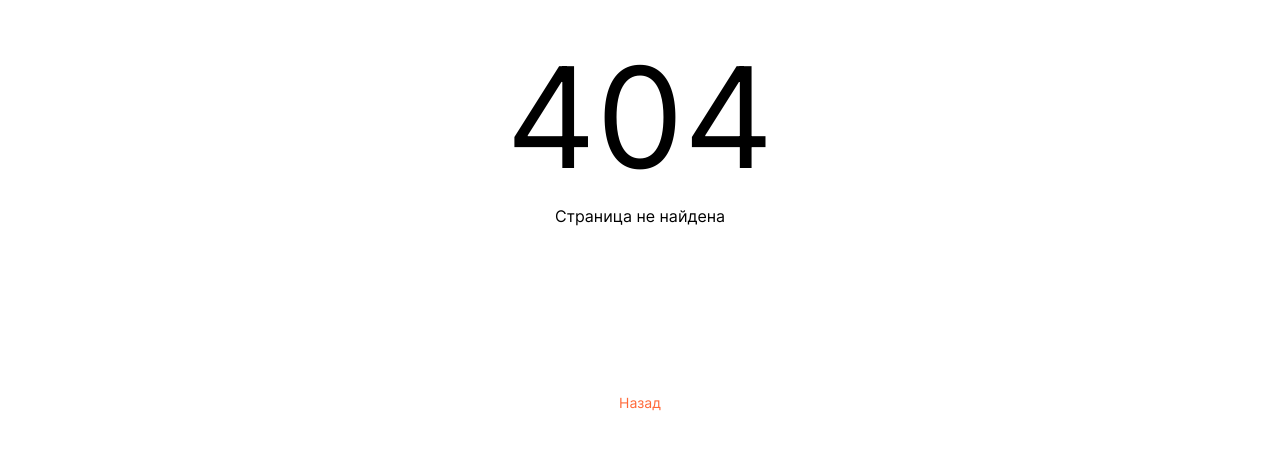
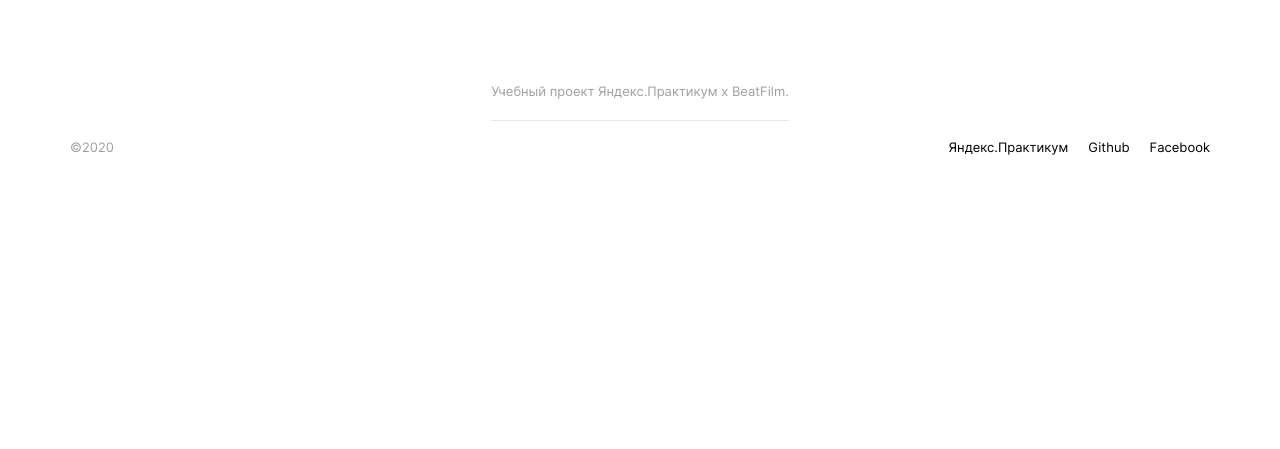
Before and after one commit to 418code/movies-explorer-frontend, a React app: page /footer in a window 1280 px wide. Before the commit this address had no page. Shown: the part 261-710 px from the top of the page. Built offline with nearby package versions, Linux system fonts and the light colour scheme.

Commit message:
feat: add Footer component

```diff
--- a/src/components/App/App.js
+++ b/src/components/App/App.js
@@ -2,6 +2,7 @@ import { useState, useContext } from 'react';
 import { Routes, Route, Navigate } from 'react-router-dom';
 import { CurrentUserContext } from '../../contexts/CurrentUserContext';
 import NotFound from '../NotFound/NotFound';
+import Footer from '../Footer/Footer';
 
 function App() {
 
@@ -13,6 +14,7 @@ function App() {
     <CurrentUserContext.Provider value={currentUser}>
       <div className="App body__element">
         <Routes>
+          <Route path="footer" element={<Footer />}/>
           <Route path="*" element={<NotFound />}/>
         </Routes>
       </div>
--- a/src/components/App/__link/App__link.css
+++ b/src/components/App/__link/App__link.css
@@ -1,4 +1,5 @@
 .App__link {
   font-weight: 400;
   text-decoration: none;
+  color: #000;
 }
--- /dev/null
+++ b/src/components/App/__link/_position/App__link_position_footer.css
@@ -0,0 +1,12 @@
+.App__link_position_footer {
+  display: block;
+  font-size: 12px;
+  line-height: 15px;
+}
+
+@media (min-width: 768px) {
+  .App__link_position_footer {
+    font-size: 13px;
+    line-height: 16px;
+  }
+}
--- /dev/null
+++ b/src/components/Footer/Footer.css
@@ -0,0 +1,22 @@
+.Footer {
+  font-family: 'Inter', Arial, sans-serif;
+  min-height: 270px;
+  width: 100%;
+  display: inline-grid;
+  grid-template-rows: 115px 129px 15px;
+  grid-template-columns: 1fr;
+  justify-items: center;
+  align-items: center;
+  grid-template-areas:
+    "text"
+    "links"
+    "copy";
+}
+@media (min-width: 768px) {
+  .Footer {
+    grid-template-rows: 115px 56px;
+    grid-template-areas:
+      "text text"
+      "copy links";
+  }
+}
--- /dev/null
+++ b/src/components/Footer/Footer.js
@@ -0,0 +1,25 @@
+export default function Footer() {
+  return (
+    <section className="Footer">
+      <p className='Footer__text Footer__text_position_top'>Учебный проект Яндекс.Практикум х BeatFilm.</p>
+      <ul className='Footer__list'>
+        <li className='Footer__list-item'>
+          <a href='https://practicum.yandex.ru/' className='App__link App__link_position_footer'>
+            Яндекс.Практикум
+          </a>
+        </li>
+        <li className='Footer__list-item'>
+          <a href='https://github.com/418code/' className='App__link App__link_position_footer'>
+            Github
+          </a>
+        </li>
+        <li className='Footer__list-item'>
+          <a href='#' className='App__link App__link_position_footer'>
+            Facebook
+          </a>
+        </li>
+      </ul>
+      <p className='Footer__text Footer__text_position_bottom'>©2020</p>
+    </section>
+  );
+}
--- /dev/null
+++ b/src/components/Footer/__list-item/Footer__list-item.css
@@ -0,0 +1,14 @@
+.Footer__list-item {
+  list-style: none;
+  padding: 0 0 12px 0;
+}
+
+.Footer__list-item:last-of-type {
+  padding: 0;
+  margin: 0;
+}
+@media (min-width: 768px) {
+  .Footer__list-item {
+    padding: 0 20px 0 0;
+  }
+}
--- /dev/null
+++ b/src/components/Footer/__list/Footer__list.css
@@ -0,0 +1,22 @@
+.Footer__list {
+  display: flex;
+  flex-direction: column;
+  align-items: center;
+  margin: 0;
+  padding: 30px 0;
+  margin-block-end: auto;
+  grid-area: links;
+}
+
+@media (min-width: 768px) {
+  .Footer__list {
+    flex-direction: row;
+    padding: 20px 30px 20px 0;
+  }
+}
+
+@media (min-width: 1024px) {
+  .Footer__list {
+    padding: 20px 70px 20px 0;
+  }
+}
--- /dev/null
+++ b/src/components/Footer/__text/Footer__text.css
@@ -0,0 +1,16 @@
+.Footer__text {
+  font-size: 12px;
+  line-height: 15px;
+  color: #A0A0A0;
+  text-align: center;
+  margin: 0;
+  margin-block-start: auto;
+  grid-area: text;
+}
+
+@media (min-width: 768px) {
+  .Footer__text {
+    font-size: 13px;
+    line-height: 16px;
+  }
+}
--- /dev/null
+++ b/src/components/Footer/__text/_position/Footer__text_position_bottom.css
@@ -0,0 +1,16 @@
+.Footer__text_position_bottom {
+  grid-area: copy;
+}
+
+@media (min-width: 768px) {
+  .Footer__text_position_bottom {
+    justify-self: start;
+    padding: 20px 0 20px 30px;
+  }
+}
+
+@media (min-width: 1024px) {
+  .Footer__text_position_bottom {
+    padding: 20px 0 20px 70px;
+  }
+}
--- /dev/null
+++ b/src/components/Footer/__text/_position/Footer__text_position_top.css
@@ -0,0 +1,11 @@
+.Footer__text_position_top {
+  max-width: 300px;
+  padding: 79px 0 21px 0;
+  border-bottom: 1px solid #e8e8e8;
+}
+
+@media (min-width: 768px) {
+  .Footer__text_position_top {
+    max-width: 320px;
+  }
+}
--- a/src/index.css
+++ b/src/index.css
@@ -11,8 +11,17 @@
 @import url(./components/App/__link/_color/App__link_color_orange.css);
 @import url(./components/App/__link/_size/App__link_size_adaptive.css);
 @import url(./components/App/__link/_position/App__link_position_bottom.css);
+@import url(./components/App/__link/_position/App__link_position_footer.css);
 
 /* NotFound block */
 @import url(./components/NotFound/NotFound.css);
 @import url(./components/NotFound/__header/NotFound__header.css);
 @import url(./components/NotFound/__message/NotFound__message.css);
+
+/* Footer block */
+@import url(../src/components/Footer/Footer.css);
+@import url(../src/components/Footer/__text/Footer__text.css);
+@import url(../src/components/Footer/__text/_position/Footer__text_position_top.css);
+@import url(../src/components/Footer/__text/_position/Footer__text_position_bottom.css);
+@import url(../src/components/Footer/__list/Footer__list.css);
+@import url(../src/components/Footer/__list-item/Footer__list-item.css);
```
